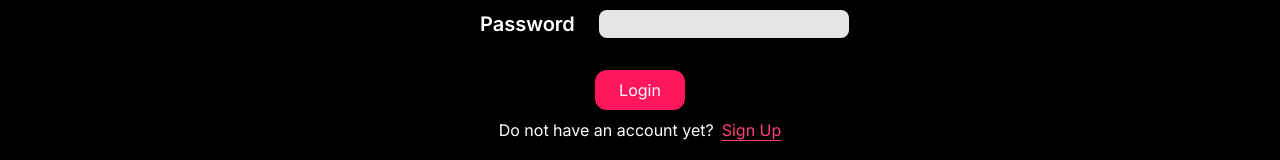
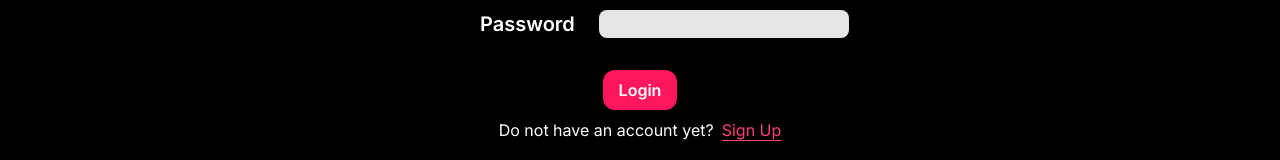
Before and after one commit to starTrack-funpro/starTrack-fe, a Next.js app: page /login in a window 1280 px wide. Shown: the part 370-530 px from the top of the page. Built offline with nearby package versions, Linux system fonts and the light colour scheme; no server answers.

Commit message:
refactpr buttons

```diff
--- /dev/null
+++ b/src/components/elements/Button/index.tsx
@@ -0,0 +1,17 @@
+import { ButtonProps } from './interface'
+
+export const Button: React.FC<
+  React.HTMLProps<HTMLButtonElement> & ButtonProps
+> = ({ variant = 'folly', disabled, onClick, children, className }) => {
+  return (
+    <button
+      className={`rounded-xl px-4 py-2 font-semibold ${
+        variant === 'folly' ? 'bg-folly' : ''
+      } ${className}`}
+      disabled={disabled}
+      onClick={onClick}
+    >
+      {children}
+    </button>
+  )
+}
--- /dev/null
+++ b/src/components/elements/Button/interface.ts
@@ -0,0 +1,3 @@
+export interface ButtonProps {
+  variant?: 'folly' | 'transparent'
+}
--- a/src/components/elements/Navbar/index.tsx
+++ b/src/components/elements/Navbar/index.tsx
@@ -3,6 +3,7 @@ import { useApi } from '@hooks'
 import Link from 'next/link'
 import { useRouter } from 'next/navigation'
 import toast from 'react-hot-toast'
+import { Button } from '../Button'
 
 export const Navbar = () => {
   const { isAuthenticated, name, refresh } = useAuthContext()
@@ -45,14 +46,10 @@ export const Navbar = () => {
           {!isAuthenticated && (
             <div>
               <Link href="/login">
-                <button className="rounded-xl bg-folly px-4 py-2 font-semibold">
-                  Login
-                </button>
+                <Button>Login</Button>
               </Link>
               <Link href="/signup">
-                <button className="rounded-xl px-4 py-2 font-semibold">
-                  Sign Up
-                </button>
+                <Button variant="transparent">Sign Up</Button>
               </Link>
             </div>
           )}
@@ -60,13 +57,9 @@ export const Navbar = () => {
           {isAuthenticated && (
             <div className="flex gap-4 justify-center items-center">
               <span>Hi, {name}</span>
-              <button
-                className="rounded-xl bg-folly px-4 py-2 font-semibold"
-                disabled={loading}
-                onClick={handleLogout}
-              >
+              <Button disabled={loading} onClick={handleLogout}>
                 Logout
-              </button>
+              </Button>
             </div>
           )}
         </div>
--- a/src/components/elements/index.ts
+++ b/src/components/elements/index.ts
@@ -1 +1,2 @@
 export * from './Navbar'
+export * from './Button'
--- a/src/components/modules/LandingModule/index.tsx
+++ b/src/components/modules/LandingModule/index.tsx
@@ -1,12 +1,14 @@
+'use client'
+
+import { Button } from '@elements'
+
 export const LandingModule = () => {
   return (
     <main className="flex min-h-screen items-center justify-between px-24">
       <div className="w-1/2"></div>
       <div className="w-1/2 flex flex-col items-center justify-center gap-8">
         <h1 className="text-4xl font-bold">Start Tracking Now!</h1>
-        <button className="rounded-xl bg-folly px-4 py-2 font-semibold">
-          Find Your Favorite Series
-        </button>
+        <Button>Find Your Favorite Series</Button>
       </div>
     </main>
   )
--- a/src/components/modules/LoginModule/index.tsx
+++ b/src/components/modules/LoginModule/index.tsx
@@ -1,6 +1,7 @@
 'use client'
 
 import { useAuthContext } from '@contexts'
+import { Button } from '@elements'
 import { useApi } from '@hooks'
 import { useRouter } from 'next/navigation'
 import { useState } from 'react'
@@ -65,13 +66,9 @@ export const LoginModule = () => {
       </div>
 
       <div className="flex flex-col items-center gap-2">
-        <button
-          className="bg-folly px-6 py-2 rounded-xl"
-          onClick={handleLogin}
-          disabled={loading}
-        >
+        <Button onClick={handleLogin} disabled={loading}>
           Login
-        </button>
+        </Button>
 
         <div className="flex gap-2">
           <span className="">Do not have an account yet?</span>
--- a/src/components/modules/SignUpModule/index.tsx
+++ b/src/components/modules/SignUpModule/index.tsx
@@ -1,5 +1,6 @@
 'use client'
 
+import { Button } from '@elements'
 import { useApi } from '@hooks'
 import { useRouter } from 'next/navigation'
 import { useState } from 'react'
@@ -68,13 +69,7 @@ export const SignUpModule = () => {
       </div>
 
       <div className="flex flex-col items-center gap-2">
-        <button
-          className="bg-folly px-6 py-2 rounded-xl"
-          onClick={handleLogin}
-          disabled={loading}
-        >
-          Sign Up
-        </button>
+        <Button>Sign Up</Button>
 
         <div className="flex gap-2">
           <span className="">Already have an account?</span>
```
